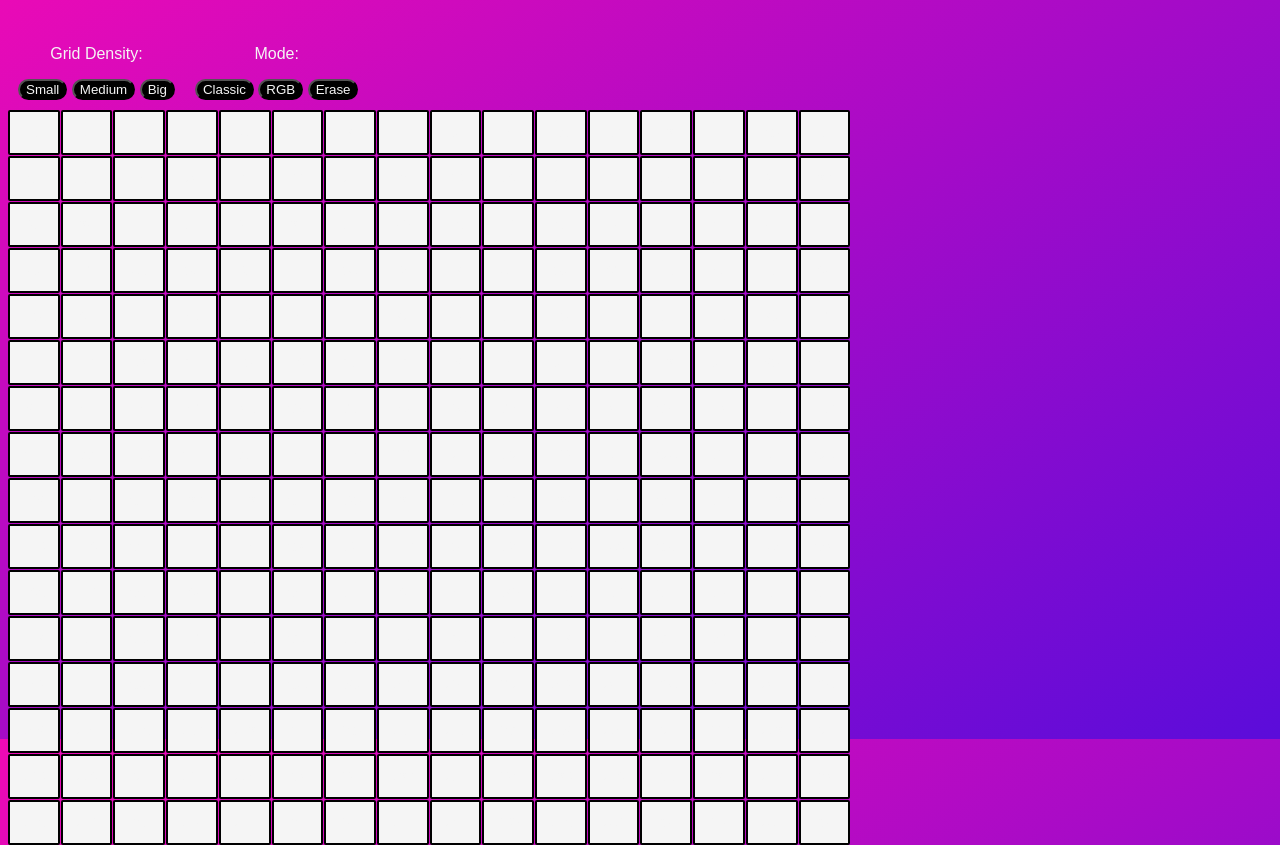
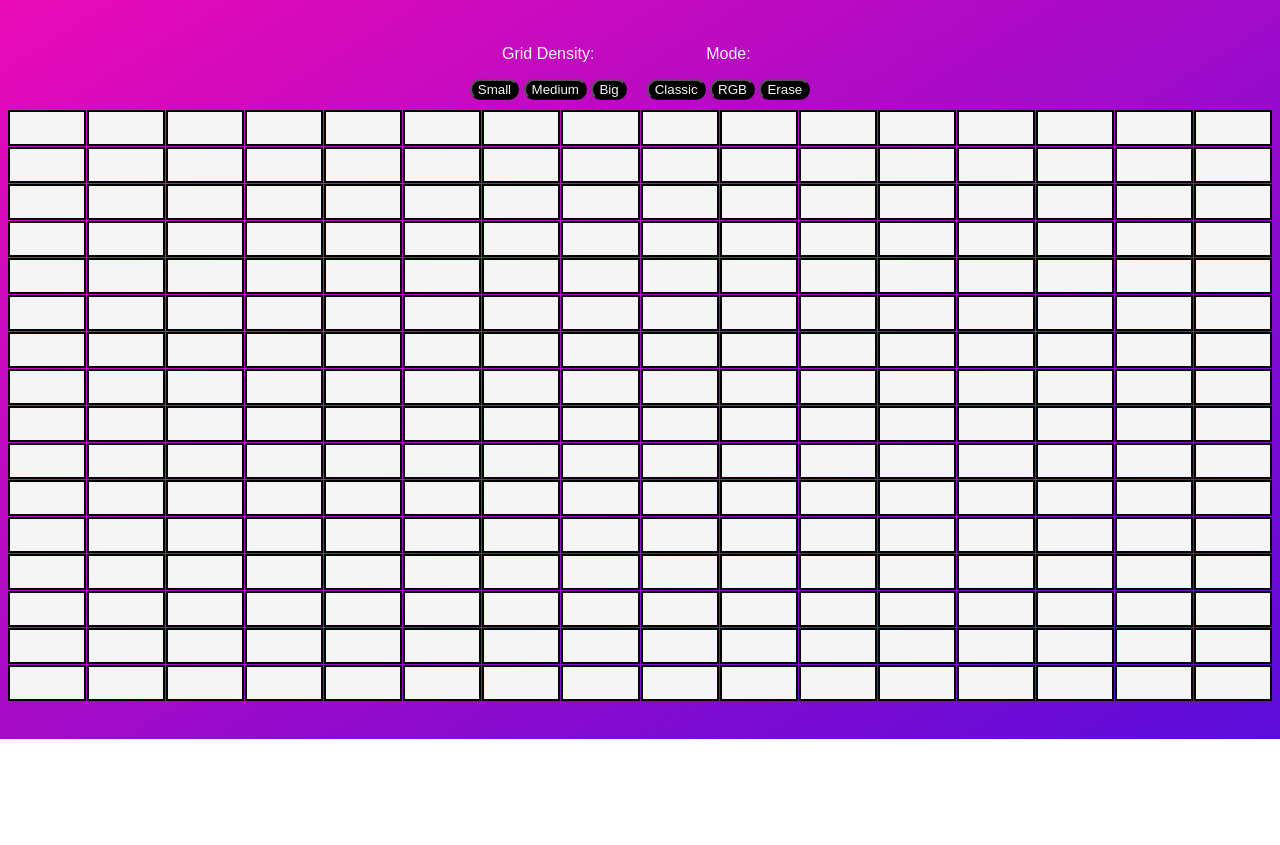
Before and after one commit to Cyb3rsynth/EAS, a plain HTML site: page index.html in a window 1280 px wide. Shown: the part 61-906 px from the top of the page. After the commit the page ends 800 px from the top, so only its background shows below. Drawn offline with Linux system fonts and the light colour scheme.

Commit message:
Fixed CSS styling to align center

```diff
--- a/script.js
+++ b/script.js
@@ -5,7 +5,7 @@ function makeRows(rows, cols) {
   container.style.setProperty('--grid-cols', cols);
   for (c = 0; c < (rows * cols); c++) {
     let cell = document.createElement("div");
-    cell.innerText = (c+1);
+    //cell.innerText = (c+1);//
     container.appendChild(cell).className = "grid-item";
   };
 };
--- a/style.css
+++ b/style.css
@@ -12,7 +12,7 @@ html {
 
   .options {
     display: flex;
-    justify-content: flex-start;
+    justify-content: center;
   }
 
 
@@ -44,16 +44,14 @@ html {
     grid-gap: 1px;
     grid-template-rows: repeat(var(--grid-rows), 1fr);
     grid-template-columns: repeat(var(--grid-cols), 1fr);
-    width: 500px;
-    height: 500px;
+    width: auto;
+    height: auto;
   }
 
   .grid-item {
     padding: 1em;
     border: 2px solid black;
     text-align: center;
-    font-size: small;
-    border-radius: 2px;
     background-color: whitesmoke;
   }
 
```
